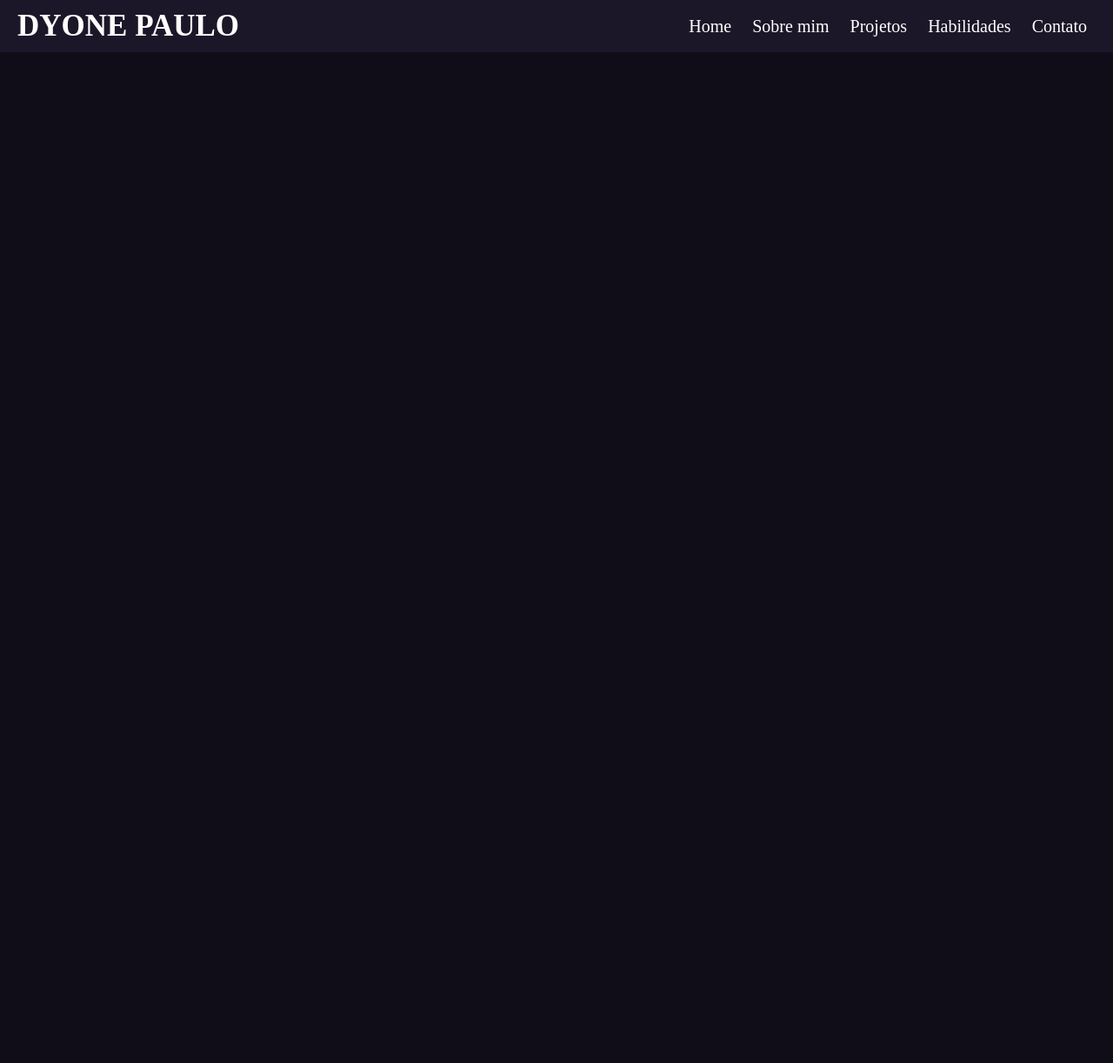
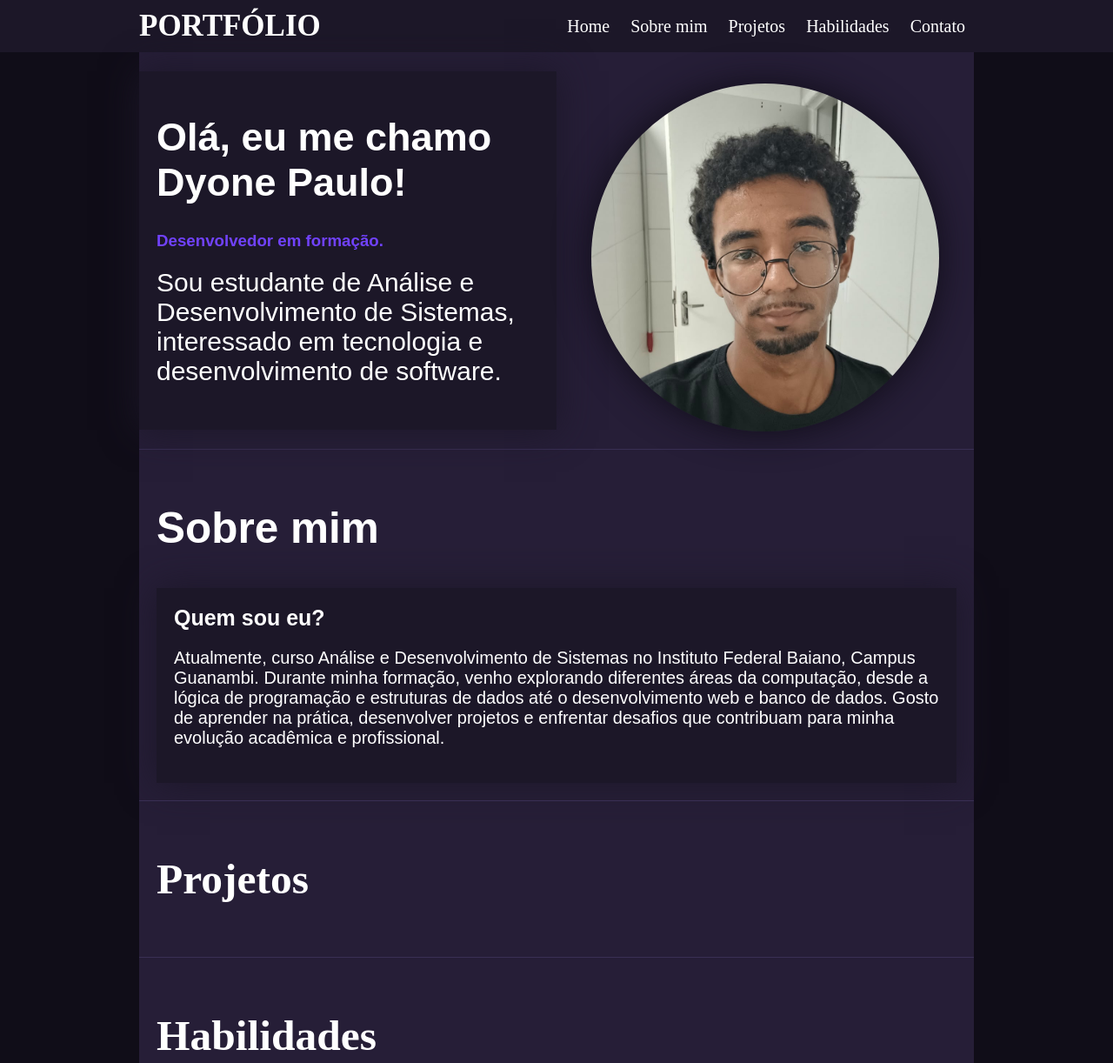
Before and after one commit to dyonepaulo/portfolio-dyone, a plain HTML site: page index.html in a window 1280 px wide. Shown: the top 1222 px of the page at 87% size. Before the commit the page ends 800 px from the top, so only its background shows below. Drawn offline with Linux system fonts and the light colour scheme.

Commit message:
melhoria da interface, estrutura de arquivos e adicao de conteudos

```diff
--- /dev/null
+++ b/css/animations.css
@@ -0,0 +1,5 @@
+/* animacao do cabecalho */
+nav a:hover {
+    color: #a58fd8;
+    border-bottom: 2px solid #a58fd8;
+}
--- /dev/null
+++ b/css/style.css
@@ -0,0 +1,120 @@
+.borda {
+    border: 2px solid #ff0000;
+}
+
+body {
+    margin: 0;
+    padding: 0;
+    background-color: #100D18;
+}
+
+/* cabecalho */
+header h2 {
+    font-size: 35px;
+    margin: 0;
+    color: white;
+}
+
+header {
+    background-color: #1C1728;
+}
+
+.header-content {
+    display: flex;
+    width: 75%;
+    margin: 0 auto;
+    align-items: center;
+    justify-content: space-between;
+    padding: 10px 20px;
+}
+
+nav a {
+    text-decoration: none;
+    color: white;
+    padding: 10px 10px;
+    font-size: 20px;
+}
+
+/* conteudo principal */
+.titulo-pagina {
+    color: white;
+    font-size: 33px;
+    border-top: 1px solid #392f54;
+    padding: 20px;
+}
+
+.conteiner {
+    margin: 0 auto;
+    width: 75%;
+    background-color: #261e37;
+}
+
+.black-box {
+    background-color: #1C1728;
+    box-shadow: #1C1728 0px 0px 40px;
+    padding: 20px;
+}
+
+h1 {
+    font-size: 45px;
+}
+
+.conteiner h2,
+h1 {
+    color: white;
+}
+
+.subtitle-purple {
+    color: #7142fd;
+
+}
+
+#home .text {
+    padding: 20px;
+    width: 50%;
+    font-family: Arial, Helvetica, sans-serif;
+}
+
+
+
+#home {
+    display: flex;
+    justify-content: center;
+    align-items: center;
+}
+
+#home img {
+    object-fit: cover;
+    width: 400px;
+    height: 400px;
+    border-radius: 50%;
+    margin-top: 20px;
+    box-shadow: #100D18 0px 0px 40px;
+}
+
+#home .paragrafo-apresentacao {
+    color: white;
+    font-size: 30px;
+    margin-top: 20px;
+}
+
+/* parte sobre mim */
+#sobre-mim {
+    font-family: Arial, Helvetica, sans-serif;
+
+}
+
+
+#sobre-mim h3 {
+    color: white;
+    font-size: 25px;
+    margin: 0;
+}
+
+#sobre-mim p {
+    color: white;
+    font-size: 20px;
+}
+/* projetos */
+/* habilidades */
+/* contato */
--- a/index.html
+++ b/index.html
@@ -4,13 +4,18 @@
 <head>
     <meta charset="UTF-8">
     <meta name="viewport" content="width=device-width, initial-scale=1.0">
-    <link rel="stylesheet" href="style.css">
+    <link rel="stylesheet" href="css/style.css">
+    <link rel="stylesheet" href="css/
+    animations.css">
+    <link rel="stylesheet" href="https://cdnjs.cloudflare.com/ajax/libs/font-awesome/6.7.2/css/all.min.css">
     <title>Portifolio Dyone Paulo</title>
 </head>
 
 <body>
     <header>
-        <h2>DYONE PAULO</h2>
+        <div class="header-content">
+            <h2>PORTFÓLIO</h2>
+
             <nav>
                 <a href="#home">Home</a>
                 <a href="#sobre-mim">Sobre mim</a>
@@ -18,10 +23,62 @@
                 <a href="#habilidades">Habilidades</a>
                 <a href="#contato">Contato</a>
             </nav>
+        </div>
+
     </header>
-    <div>
+    <div class="conteiner">
+        <div id="home">
+            <div class="text black-box">
+                <h1>Olá, eu me chamo Dyone Paulo!</h1>
+                <h3 class="subtitle-purple">Desenvolvedor em formação.</h3>
+                <p class="paragrafo-apresentacao">Sou estudante de Análise e Desenvolvimento de Sistemas, interessado em
+                    tecnologia e
+                    desenvolvimento de software.</p>
+            </div>
+            <figure>
+                <img src="img/dyone.jpeg" alt="Foto de Dyone Paulo">
+            </figure>
+        </div>
+
+        <div id="sobre-mim" class="titulo-pagina">
+            <h2>Sobre mim</h2>
+
+            <div class="black-box">
+                <h3>Quem sou eu?</h3>
+                <p>Atualmente, curso Análise e Desenvolvimento de Sistemas no Instituto Federal Baiano, Campus Guanambi.
+                    Durante minha formação, venho explorando diferentes áreas da computação, desde a lógica de
+                    programação e
+                    estruturas de dados até o desenvolvimento web e banco de dados. Gosto de aprender na prática,
+                    desenvolver projetos e enfrentar desafios que contribuam para minha evolução acadêmica e
+                    profissional.
+                </p>
+            </div>
+        </div>
+        <div id="projetos" class="titulo-pagina">
+            <h2>Projetos</h2>
+        </div>
+        <div id="habilidades" class="titulo-pagina">
+            <h2>Habilidades</h2><i class="fa-solid fa-brain"></i>
+
+            <div class="habilidade1">
+
+                <i class="fa-solid fa-wrench"></i>
+            </div>
+            <div class="habilidade2">
+                <i class="fa-solid fa-code"></i>
+            </div>
+            <div class="habilidade3">
 
             </div>
+            <div class="habilidade4"><i class="fa-solid fa-database"></i>
+
+            </div>
+        </div>
+        <div id="contato" class="titulo-pagina">
+            <h2>Contato</h2>
+        </div>
+    </div>
+
     <footer>
 
     </footer>
--- a/style.css
+++ /dev/null
@@ -1,30 +0,0 @@
-.borda {
-    border: 1px solid black;
-}
-
-body {
-    margin: 0;
-    padding: 0;
-    background-color: #100D18;
-}
-/* cabecalho */
-header h2 {
-    font-size: 35px;
-    margin: 0;
-    color: white;
-}
-
-header {
-    display: flex;
-    align-items: center;
-    justify-content: space-between;
-    padding:10px 20px;
-    background-color: #1C1728;
-}
-
-nav a{
-    text-decoration: none;
-    color: white;
-    padding:10px 10px;
-    font-size: 20px;
-}
```
Also changed, not shown: img/dyone.jpeg (added). Lines whose indentation alone changed are shown as unchanged.
